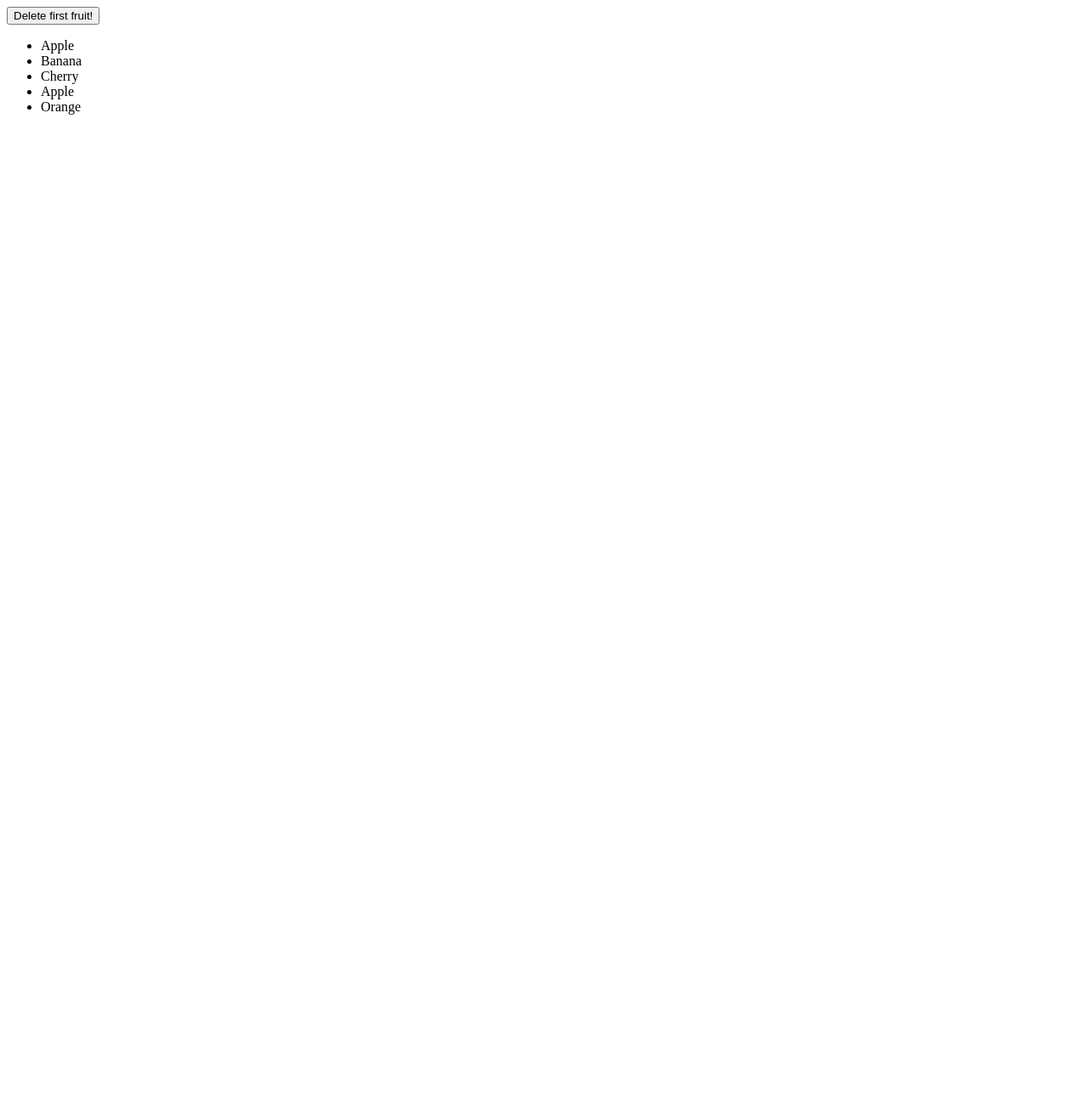
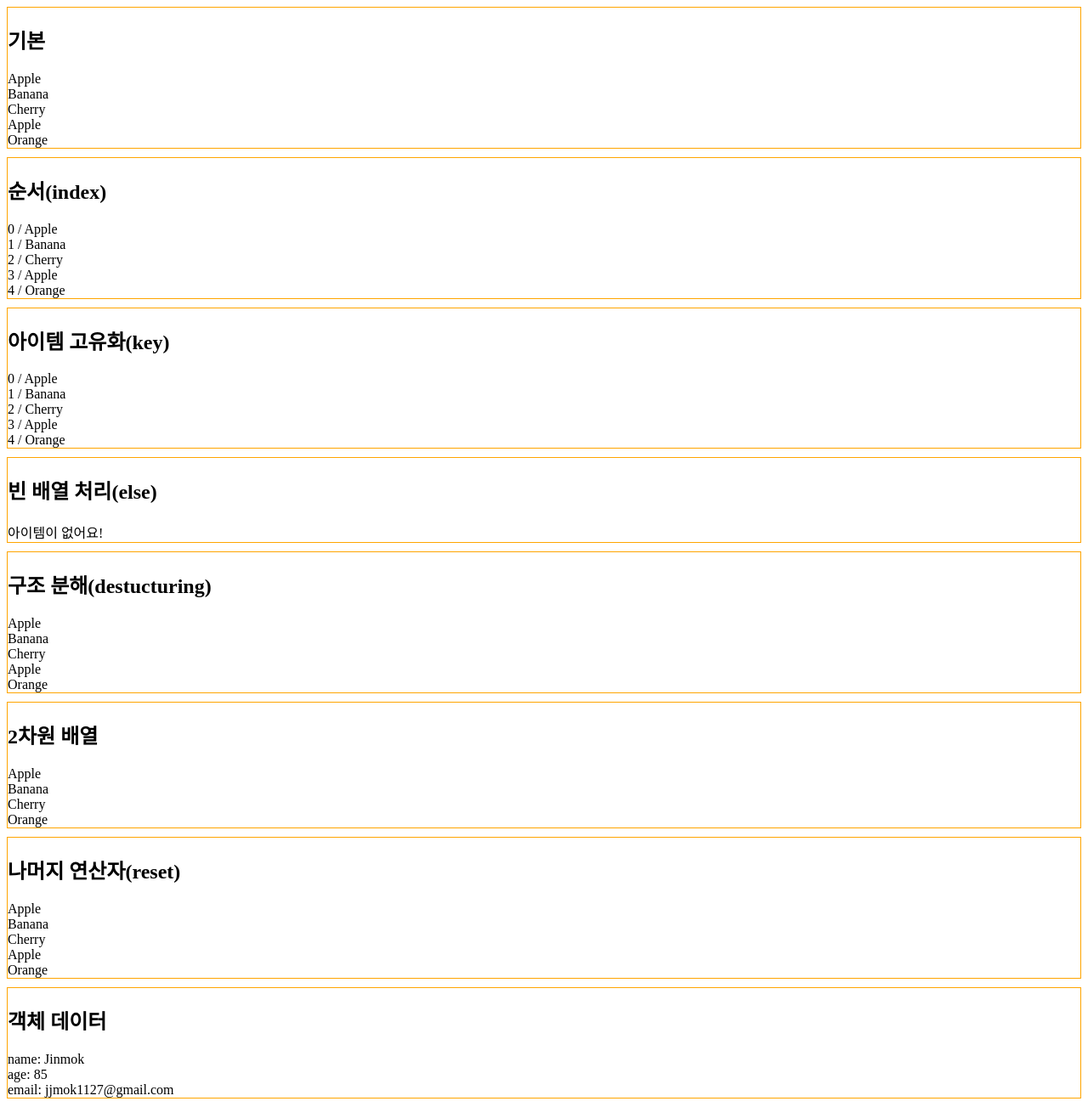
Before and after one commit to ChoJinmok/svelte-test, a Svelte app: page / in a window 1280 px wide. Shown: the whole page at 85% size. Before the commit the page ends 800 px from the top, so only its background shows below. Built offline with nearby package versions, Linux system fonts and the light colour scheme.

Commit message:
Add: 조건과 반복과 키 / 3. 반복 블록 패턴 정리

```diff
--- a/src/App.svelte
+++ b/src/App.svelte
@@ -1,9 +1,5 @@
 <script lang="ts">
-  // let fruits = ['Apple', 'Banana', 'Cherry', 'Apple', 'Orange'];
-  // => 각각의 아이템으로 key를 주려고 하면 Apple이 중복되므로 고유하지가 않다.
-  // => 보통 id를 만들어준다.
-
-  let fruits = [
+  const fruits = [
     { id: 1, name: 'Apple' },
     { id: 2, name: 'Banana' },
     { id: 3, name: 'Cherry' },
@@ -11,21 +7,91 @@
     { id: 5, name: 'Orange' },
   ];
 
-  function deleteFirst() {
-    fruits = fruits.slice(1);
-  }
+  const todos = [];
+
+  const fruits2D = [
+    [1, 'Apple'],
+    [2, 'Banana'],
+    [3, 'Cherry'],
+    [4, 'Orange'],
+  ];
+
+  const user = {
+    name: 'Jinmok',
+    age: 85,
+    email: 'jjmok1127@gmail.com',
+  };
 </script>
 
-<button on:click={deleteFirst}>
-  Delete first fruit!
-</button>
+<section>
+  <h2>기본</h2>
+  <!-- {#each 배열 as 속성} {/each} -->
+  {#each fruits as fruit}
+    <div>{fruit.name}</div>
+  {/each}
+</section>
 
-<!--
-  key를 통해서 반복되는 아이템에 고유성을 부여할 수 있다.
-  만약 아이템이 기존의 key와 동일하다면 다시 렌더링하지 않는다 -> 화면을 갱신해서 렌더링하는 비용이 감소
- -->
-<ul>
+<section>
+  <h2>순서(index)</h2>
+  <!-- {#each 배열 as 속성, 순서} {/each} -->
+  {#each fruits as fruit, index}
+    <div>{index} / {fruit.name}</div>
+  {/each}
+</section>
+
+<section>
+  <h2>아이템 고유화(key)</h2>
+  <!-- {#each 배열 as 속성, 순서 (키)} {/each} -->
+  {#each fruits as fruit, index (fruit.id)}
+    <div>{index} / {fruit.name}</div>
+  {/each}
+</section>
+
+<section>
+  <!-- undefined, null은 적용 안된다. -->
+  <h2>빈 배열 처리(else)</h2>
+  <!-- {#each} {:else} {/each} -->
+  {#each todos as todo (todo.id)}
+    <div>{todo.name}</div>
+  {:else}
+    <div>아이템이 없어요!</div>
+  {/each}
+</section>
+
+<section>
+  <h2>구조 분해(destucturing)</h2>
+  <!-- {#each 배열 as { id, name } (id)} {/each} -->
   {#each fruits as { id, name } (id)}
-    <li>{name}</li>
+    <div>{name}</div>
   {/each}
-</ul>
+</section>
+
+<section>
+  <h2>2차원 배열</h2>
+  <!-- {#each 배열 as [id, name] (id)} {/each} -->
+  {#each fruits2D as [id, name] (id)}
+    <div>{name}</div>
+  {/each}
+</section>
+
+<section>
+  <h2>나머지 연산자(reset)</h2>
+  <!-- {#each 배열 as { id, ...rest } (id)} {/each} -->
+  {#each fruits as { id, ...rest } (id)}
+    <div>{rest.name}</div>
+  {/each}
+</section>
+
+<section>
+  <h2>객체 데이터</h2>
+  {#each Object.entries(user) as [key, value] (key)}
+    <div>{key}: {value}</div>
+  {/each}
+</section>
+
+<style>
+  section {
+    border: 1px solid orange;
+    margin-bottom: 10px;
+  }
+</style>
```
